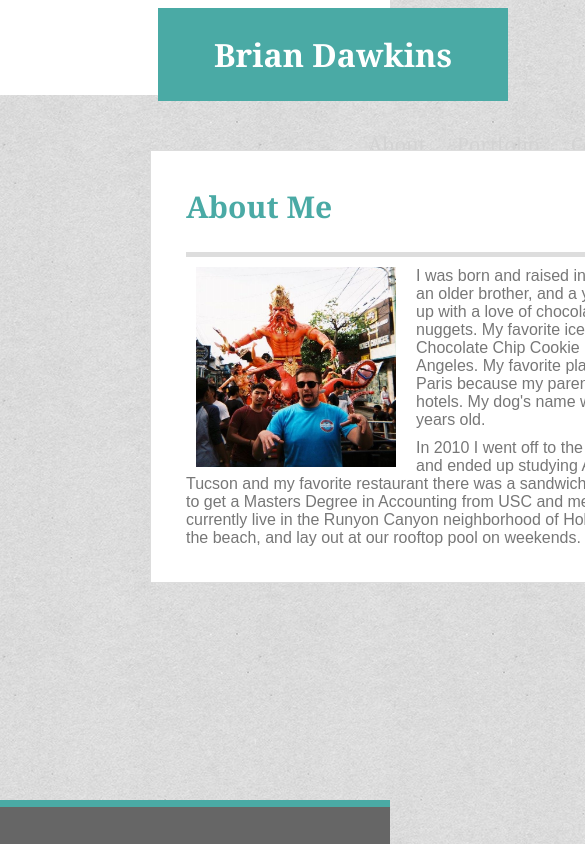
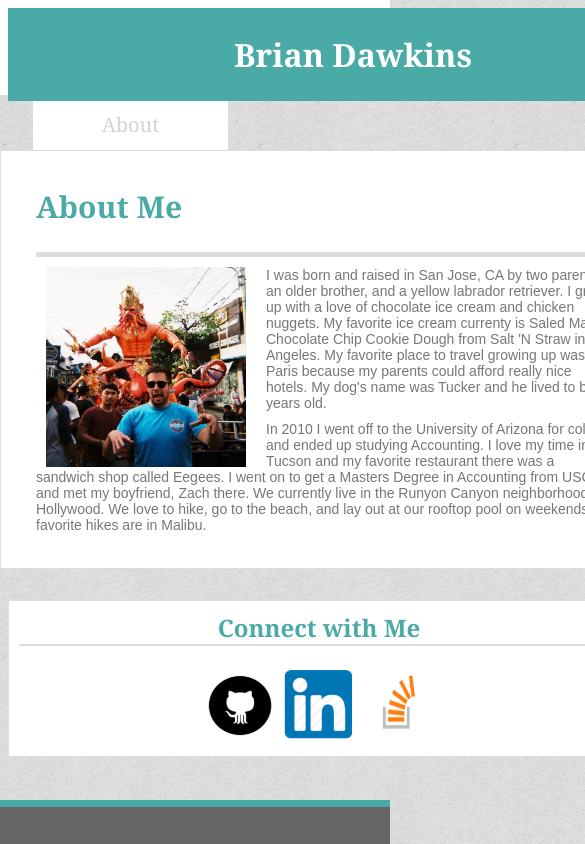
Before and after one commit to briandawkins92/Responsive-Portfolio, a plain HTML site: page index.html in a window 390 px wide. Shown: the top 844 px of the page, 585 px wide, since content can reach past the window. Drawn offline with Linux system fonts and the light colour scheme.

Commit message:
style.css for 640px done

```diff
--- a/assets/css/style.css
+++ b/assets/css/style.css
@@ -222,4 +222,66 @@ a:visited{
     left:199px;
     font-family: Arial, Helvetica, sans-serif;
 }
+
+@media screen and (max-width: 640px) {
+    .header{
+        float:left;
+        padding:25px;
+        width:640px;
+        color:white;
+        background-color:#4aaaa5;
+        font-family:Georgia, 'Times New Roman', Times, serif;
+        text-align:center;
+        margin-top:0px;
+        margin-bottom:0px;
+        margin-left:0px;
+        left:0;
+    }
+
+    .pages{
+        padding:10px;
+        float:left;
+        font-size: 20px;
+        font-family:Georgia, 'Times New Roman', Times, serif;
+        background-color:white;
+        color:darkgray;
+        margin:0px;
+        left:25px;
+        width:175px;
+        text-align: center;
+        position:relative;
+    }
+    #aside{
+        background-color:#ffffff;
+        width: 600px;
+        border: #dddddd;
+        border-style:solid;
+        border-width:1px;
+        color:#4aaaa5;
+        font-family: Georgia, 'Times New Roman', Times, serif;
+        padding:10px;
+        text-align: center;
+        margin:0px;
+        top:600px; s
+    }
+
+    .main{
+        background-color:#ffffff;
+        border: #dddddd;
+        border-style:solid;
+        border-width:0.5px;
+        width:600px;
+        top:150px;
+        padding: 25px;
+        margin:0px;
+        left:0px;
+        font-size: 14px;
+        }
+
+
+}
+
+
+
+
 /*End CSS*/
--- a/index.html
+++ b/index.html
@@ -9,7 +9,7 @@
 <nav id=head>
 </nav>
 <a class=pages href="index.html">About</a>
-<a class=pagesPortfolio href="portfolio.html">Portfolio</a>
+<a class=pages href="portfolio.html">Portfolio</a>
 <a class=pages href="contact.html">Contact</a>
 
 </head>
```
